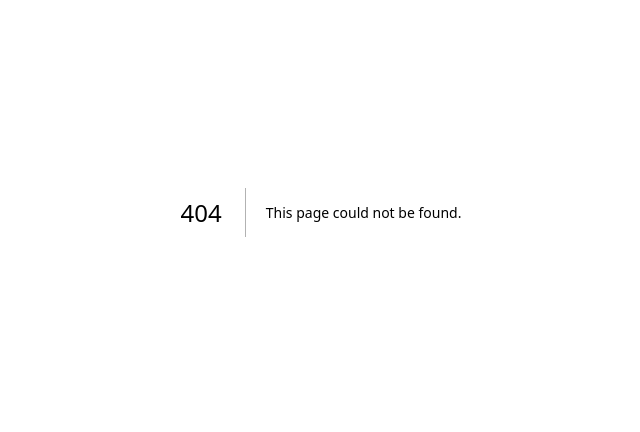
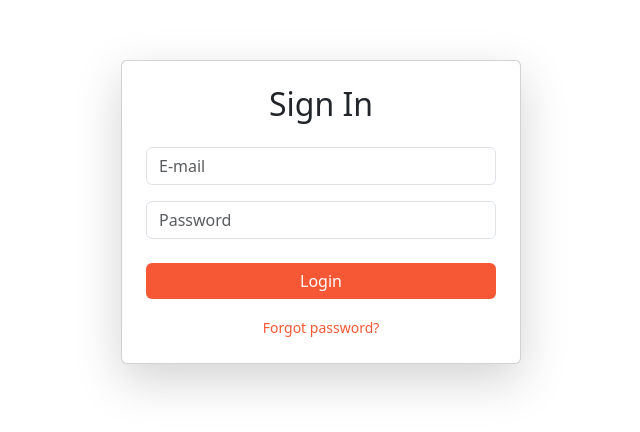
Before and after one commit to SupplyWise/SupplyWiseUI, a Next.js app in the folder supplywise-ui/: page /login in a window 1280 px wide. Before the commit this address had no page. Shown: the part 188-620 px from the top of the page, without its empty margins (319-959 px from the left). Built offline with nearby package versions, Linux system fonts and the light colour scheme.

Commit message:
SUP-8 create login forms and make basic validation

```diff
--- a/supplywise-ui/src/pages/index.js
+++ b/supplywise-ui/src/pages/index.js
@@ -1,6 +1,5 @@
 import Head from "next/head";
 import Navbar from "@/components/navbar";
-import { useState, useEffect } from 'react';
 
 export default function Home() {
   return (
--- /dev/null
+++ b/supplywise-ui/src/pages/login.js
@@ -0,0 +1,88 @@
+import Head from 'next/head';
+import { useState } from 'react';
+
+export default function Login() {
+    const [email, setEmail] = useState('');
+    const [password, setPassword] = useState('');
+
+    const [forgotPassword, setForgotPassword] = useState(false);
+
+    const handleSubmit = (e) => {
+        e.preventDefault();
+
+        if (email === 'supplywise24@gmail.com' && password === 'login123') {
+            sessionStorage.setItem('user', JSON.stringify({ email }));
+            window.location.href = '/dashboard';
+        } else {
+            alert('Invalid email or password');
+        }
+
+    };
+
+    return (
+        <main>
+            <Head>
+                <title>Supplywise | Login</title>
+                <meta name="description" content="Login in SupplyWise" />
+                <meta name="viewport" content="width=device-width, initial-scale=1" />
+                <link rel="icon" href="/favicon.ico" />
+            </Head>
+            <div className="container d-flex justify-content-center align-items-center vh-100">
+            {!forgotPassword ? (
+                <div className="card p-4 shadow-lg" style={{ width: '400px' }}>
+                    <h2 className="text-center mb-4">Sign In</h2>
+                    <form onSubmit={handleSubmit}>
+                        <div className="form-group mb-3">
+                            <input
+                                type="email"
+                                className="form-control"
+                                id="email"
+                                placeholder="E-mail"
+                                value={email}
+                                onChange={(e) => setEmail(e.target.value)}
+                                required
+                            />
+                        </div>
+                        <div className="form-group mb-4">
+                            <input
+                                type="password"
+                                className="form-control"
+                                id="password"
+                                placeholder="Password"
+                                value={password}
+                                onChange={(e) => setPassword(e.target.value)}
+                                required
+                            />
+                        </div>
+                        <button type="submit" className="btn text-white border-0 sw-bgcolor w-100">Login</button>
+                    </form>
+                    <div className="mt-3 text-center">
+                        <span className="sw-color forgot-password" onClick={() => setForgotPassword(true)}>Forgot password?</span>
+                    </div>
+                </div>
+            ) : (
+                <div className="card p-4 shadow-lg" style={{ width: '400px' }}>
+                    <h2 className="text-center mb-4">Forgot Password</h2>
+                    <form onSubmit={handleSubmit}>
+                        <div className="form-group mb-3">
+                            <input
+                                type="email"
+                                className="form-control"
+                                id="email"
+                                placeholder="E-mail"
+                                value={email}
+                                onChange={(e) => setEmail(e.target.value)}
+                                required
+                            />
+                        </div>
+                        <button type="submit" className="btn text-white border-0 sw-bgcolor w-100">Submit</button>
+                    </form>
+                    <div className="mt-3 text-center">
+                        <span className="sw-color forgot-password" onClick={() => setForgotPassword(false)}>Back to Login</span>
+                    </div>
+                </div>
+            )}
+        </div>
+        </main>
+    );
+}
--- a/supplywise-ui/src/styles/supplywise.css
+++ b/supplywise-ui/src/styles/supplywise.css
@@ -1,5 +1,9 @@
 .sw-bgcolor{
     background-color: #f65835;
+}
+
+.sw-bgcolor:hover, .sw-bgcolor:active:focus, .sw-bgcolor:focus{
+    background-color: #fa3e13;
 }
 
 .sw-color{
@@ -45,3 +49,14 @@
 .top-40 {
   top: 40% !important;
 }
+
+.forgot-password {
+  color: #f65835;
+  font-size: 14px;
+  cursor: pointer;
+}
+
+.forgot-password:hover {
+  color: #fa3e13;
+  text-decoration: underline;
+}
```
Lines whose indentation alone changed are shown as unchanged.
